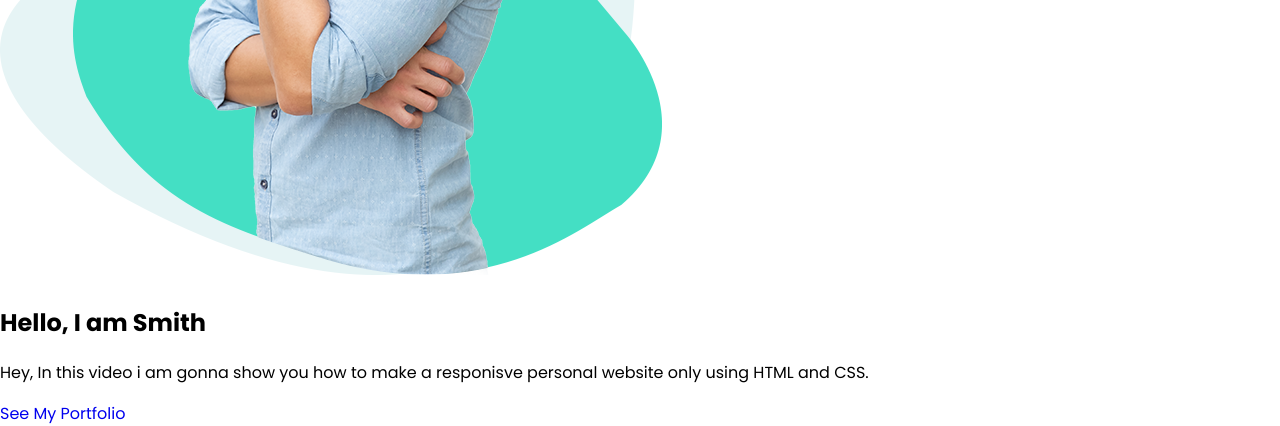
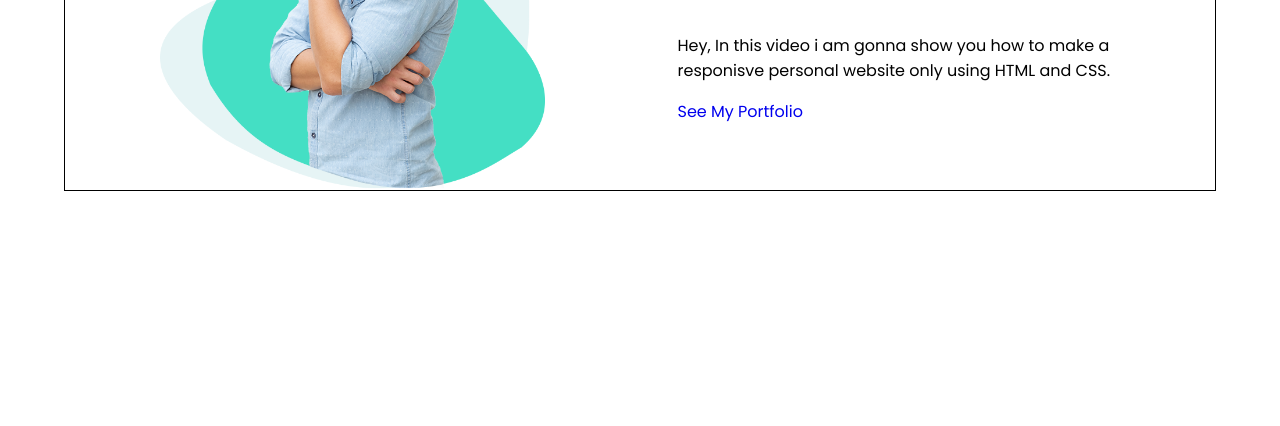
Before and after one commit to tareqhassan2014/web-portfolio-2, a plain HTML site: page index.html in a window 1280 px wide. Shown: the part 410-836 px from the top of the page. After the commit the page ends 800 px from the top, so only its background shows below. Drawn offline with Linux system fonts and the light colour scheme.

Commit message:
css editing

```diff
--- a/style.css
+++ b/style.css
@@ -93,3 +93,29 @@ nav ul li a:hover{
 	box-shadow: 5px 10px 30px rgba(64,198,196,0.3);
 	transition: all ease 0.2s;
 }
+.model img{
+	width:100%;
+	height: 100%;
+	object-fit: contain;
+}
+.model{
+	width:500px;
+	height: 400px;
+}
+.content{
+	width:90%;
+	display: flex;
+	justify-content: space-around;
+	align-items: center;
+	position: absolute;
+	left: 50%;
+	top: 50%;
+    transform: translate(-50%,-50%);
+    border: 1px solid;
+}
+.main-text{
+    width: 500px;
+}
+.main-text h1{
+    font-size: 3.5rem;
+}
```
